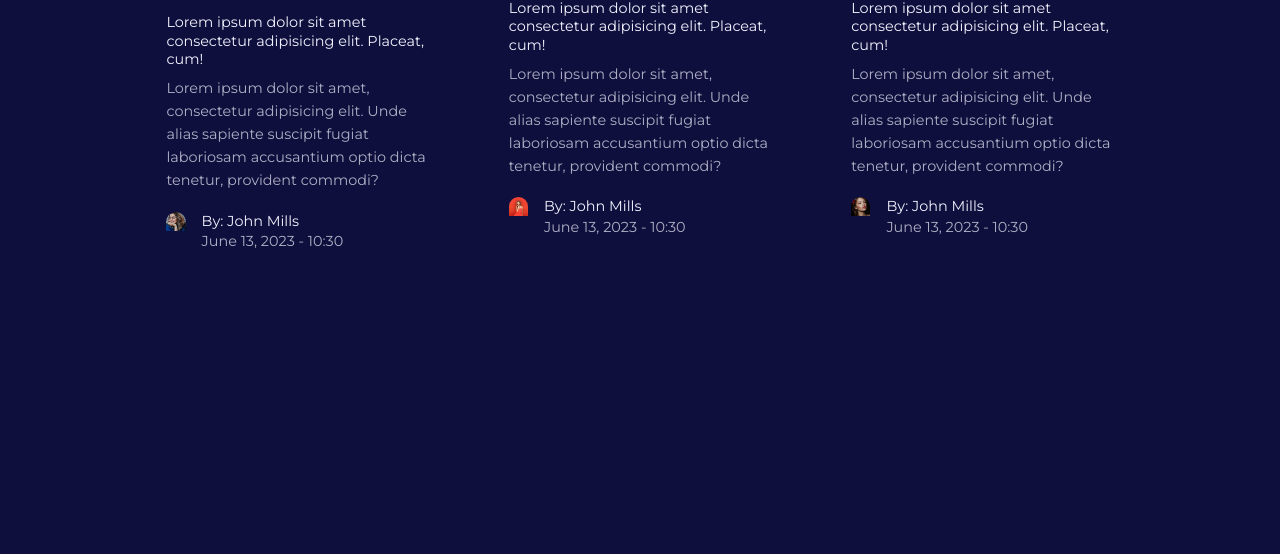
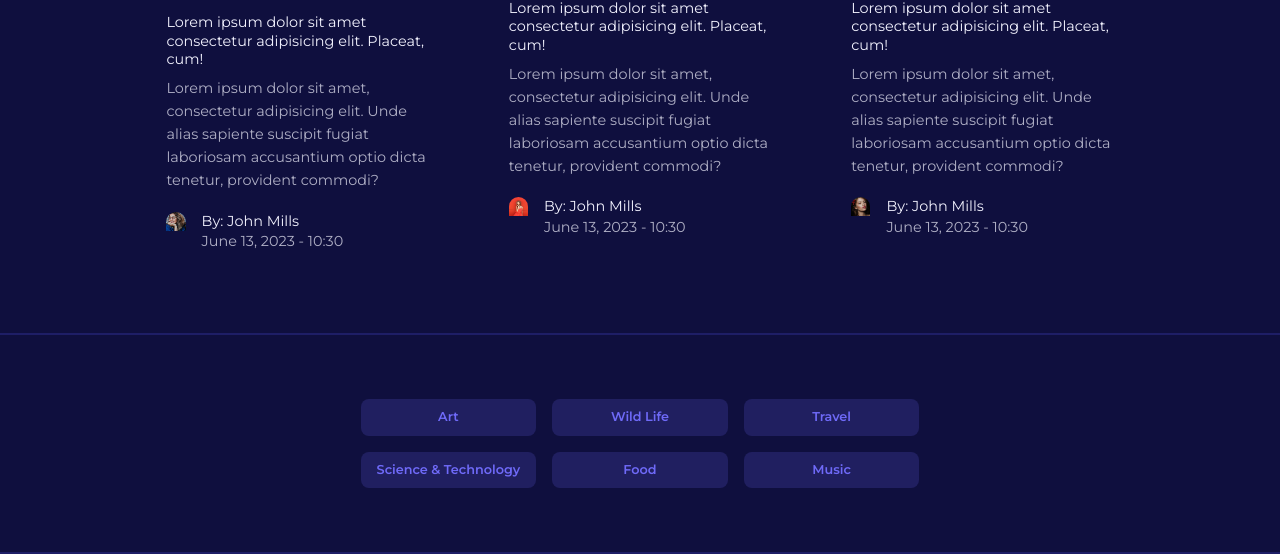
Before and after one commit to Oummy13/blog-app, a PHP site: page / in a window 1280 px wide. Shown: the part 1393-1947 px from the top of the page. Before the commit the page ends 1641 px from the top, so only its background shows below. Run offline with PHP 8.4, Linux system fonts and the light colour scheme.

Commit message:
feature_category-buttons

```diff
--- a/asset/css/style.css
+++ b/asset/css/style.css
@@ -250,3 +250,17 @@ featured .post_thumbnail{
     gap: 5rem;
     margin-bottom: 5rem;
 }
+/* =======category buttons=========== */
+.category_buttons{
+    padding: 4rem 0;
+    border-top: 2px solid var(--color-gray-900);
+    border-bottom: 2px solid var(--color-gray-900);
+}
+
+.category_buttons-container{
+    width: fit-content;
+    display: grid;
+    grid-template-columns: repeat(3, 1fr);
+    gap: 1rem;
+}
+/* =======footer=========== */
--- a/index.html
+++ b/index.html
@@ -178,5 +178,17 @@
         </div>
     </section>
 <!-- ============= END OF POSTS =============================== -->
+<section class="category_buttons">
+    <div class="container category_buttons-container">
+        <a href="" class="category_button">Art</a>
+        <a href="" class="category_button">Wild Life</a>
+        <a href="" class="category_button">Travel</a>
+        <a href="" class="category_button">Science & Technology</a>
+        <a href="" class="category_button">Food</a>
+        <a href="" class="category_button">Music</a>
+    </div>
+</section>
+<!-- ============= END OF category buttons =============================== -->
+
 </body>
 </html>
```
